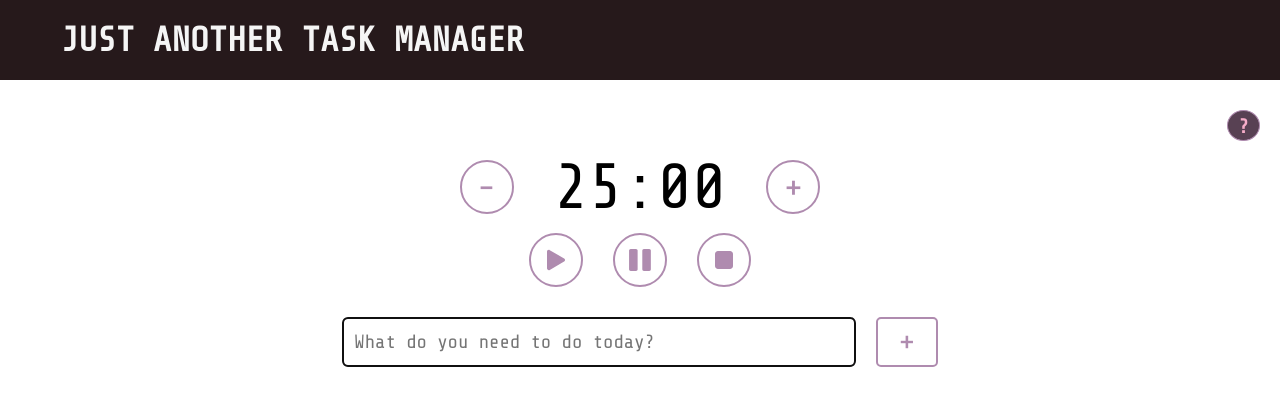
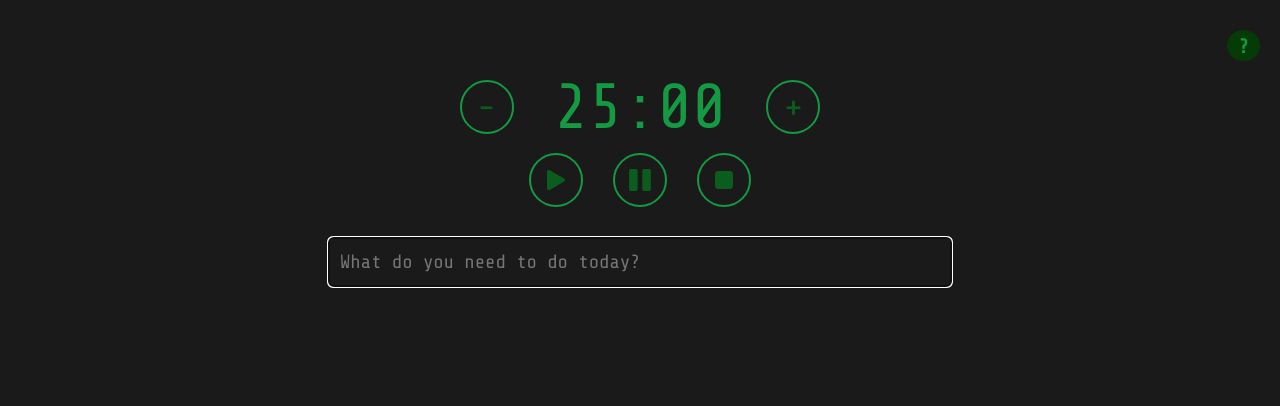
Before and after one commit to VictorGom3s/JustAnotherTaskManager, a React (Create React App) app: page / in a window 1280 px wide. Shown: the top 406 px of the page. Built offline with nearby package versions, Linux system fonts and the light colour scheme.

Commit message:
Fixing bugs and a visual overhaul

```diff
--- a/src/App.js
+++ b/src/App.js
@@ -1,10 +1,10 @@
 import React, { useState, useEffect, useCallback } from "react";
 import swal from "sweetalert";
 
-import Header from "./components/header/Header";
 import TaskInput from "./components/taskInput/TaskInput";
 import TaskList from "./components/taskList/TaskList";
 import Pomodoro from "./components/pomodoro/Pomodoro";
+import Footer from "./components/footer/Footer";
 
 import db from "./config/db";
 
@@ -61,8 +61,7 @@ function App() {
   };
 
   return (
-    <div>
-      <Header></Header>
+    <>
       <Pomodoro />
       <TaskInput onTaskInputChange={handleTaskInputSubmit} />
       <TaskList
@@ -71,7 +70,8 @@ function App() {
         onTaskComplete={handleTaskComplete}
         onTaskEdit={handleTaskEdit}
       />
-    </div>
+      {/* <Footer></Footer> */}
+    </>
   );
 }
 
--- /dev/null
+++ b/src/components/footer/Footer.js
@@ -0,0 +1,15 @@
+import React from "react";
+import "./Footer.scss";
+
+const Footer = () => {
+  return (
+    <footer>
+      <p>
+        Desenvolvido por{" "}
+        <a href="https://github.com/VictorGom3s">@VictorGom3s</a>
+      </p>
+    </footer>
+  );
+};
+
+export default Footer;
--- /dev/null
+++ b/src/components/footer/Footer.scss
@@ -0,0 +1,27 @@
+@import "../../public/colors.scss";
+
+footer {
+  display: flex;
+  width: 100%;
+  border-top: 1px solid $mainColor;
+  margin-top: 30px;
+  margin-bottom: -500px;
+  // position: absolute;
+  // bottom: 0;
+  height: 50px;
+  font-size: 0.9rem;
+  color: white;
+  justify-content: flex-end;
+  align-items: center;
+  p {
+    margin: 0 30px;
+    a {
+      color: $mainColor;
+      text-decoration: none;
+      &:hover {
+        color: $secondaryColor;
+        text-decoration: underline;
+      }
+    }
+  }
+}
--- a/src/components/pomodoro/Controls.js
+++ b/src/components/pomodoro/Controls.js
@@ -8,13 +8,13 @@ const Controls = ({ startTimer, pauseTimer, resetTimer }) => {
   return (
     <div className="controls">
       <button onClick={startTimer} className="btn-start btnMedia">
-        <Play width={36} height={36} fill={"#af8baf"} />
+        <Play width={36} height={36} fill={"#0B5D1E"} />
       </button>
       <button onClick={pauseTimer} className="btnMedia">
-        <Pause width={28} height={28} fill={"#af8baf"} />
+        <Pause width={28} height={28} fill={"#0B5D1E"} />
       </button>
       <button onClick={resetTimer} className="btnMedia">
-        <Stop width={36} height={36} fill={"#af8baf"} />
+        <Stop width={36} height={36} fill={"#0B5D1E"} />
       </button>
     </div>
   );
--- a/src/components/pomodoro/Pomodoro.js
+++ b/src/components/pomodoro/Pomodoro.js
@@ -1,4 +1,4 @@
-import React, { useState, useEffect, useCallback, useReducer } from "react";
+import React, { useState, useEffect, useReducer } from "react";
 import Clock from "./Clock";
 import Controls from "./Controls";
 
--- a/src/components/pomodoro/Pomodoro.scss
+++ b/src/components/pomodoro/Pomodoro.scss
@@ -13,7 +13,7 @@
   }
   .btnMedia {
     background: none;
-    border: 2px solid $secondaryColor;
+    border: 2px solid $mainColor;
     color: $secondaryColor;
     border-radius: 100%;
     width: 54px;
@@ -24,12 +24,12 @@
     align-items: center;
     transition: 0.2s;
     &:hover {
+      border: 2px solid $secondaryColor;
+      color: $secondaryColor;
+    }
+    &:disabled {
       border: 2px solid $auxColor;
       color: $auxColor;
-    }
-    &:disabled {
-      border: 2px solid lightGray;
-      color: lightGray;
     }
   }
   .clock {
@@ -38,6 +38,7 @@
     align-items: center;
     margin: 10px auto;
     font-size: 4rem;
+    color: $mainColor;
     button {
       margin: 0 40px;
       font-size: 2.25rem;
@@ -61,11 +62,11 @@
     margin: 0 20px;
     padding: 1px 10px;
     background-color: $auxColor;
-    border: 1px solid $secondaryColor;
+    border: 1px solid $auxColor;
     border-radius: 100%;
     transition: 0.2s;
     &:hover {
-      background-color: $secondaryColor;
+      border-color: $secondaryColor;
     }
   }
 }
--- a/src/components/taskInput/TaskInput.js
+++ b/src/components/taskInput/TaskInput.js
@@ -8,7 +8,7 @@ const splitTaskAndPriority = (task) => {
   if (end === -1) end = task.length;
 
   const priority = task.slice(start, end);
-  const newTask = task.replace(priority, "");
+  const newTask = task.replace(priority, "").replace("  ", " ");
 
   return [newTask, priority.replace("@", "")];
 };
@@ -19,11 +19,14 @@ const TaskInput = ({ onTaskInputChange }) => {
   const handleEnterPress = (e) => {
     if (e.keyCode === 13 && e.shiftKey === false && task) {
       if (task.includes("@")) {
-        var [newTask, priority] = splitTaskAndPriority(task);
+        const [newTask, priority] = splitTaskAndPriority(task);
         setTask(newTask);
+        onTaskInputChange(newTask, priority);
+        setTask("");
+      } else {
+        onTaskInputChange(task, null);
+        setTask("");
       }
-      onTaskInputChange(task, priority);
-      setTask("");
     }
   };
 
@@ -38,7 +41,7 @@ const TaskInput = ({ onTaskInputChange }) => {
         placeholder="What do you need to do today?"
         name="taskTitle"
       ></input>
-      <button
+      {/* <button
         type="button"
         onClick={() => {
           if (task) {
@@ -48,7 +51,7 @@ const TaskInput = ({ onTaskInputChange }) => {
         }}
       >
         +
-      </button>
+      </button> */}
     </div>
   );
 };
--- a/src/components/taskInput/TaskInput.scss
+++ b/src/components/taskInput/TaskInput.scss
@@ -3,20 +3,21 @@
 .taskInput {
   margin: 30px auto;
   height: 50px;
-  max-width: 700px;
+  max-width: 600px;
   display: flex;
   justify-content: center;
   padding: 0 10px;
   input {
-    margin-right: 10px;
-    min-width: 70%;
+    min-width: 100%;
     transition: 0.1s;
     border: 1.5px solid $secondaryColor;
+    background-color: $backgroundColor;
+    color: $mainColor;
     border-radius: 5px;
     padding: 10px;
     &:focus {
-      color: $auxColor;
-      border: 2px solid $auxColor;
+      color: $mainColor;
+      border: 2px solid $mainColor;
       cursor: pointer;
     }
   }
--- a/src/components/taskList/TaskList.scss
+++ b/src/components/taskList/TaskList.scss
@@ -6,7 +6,9 @@
   padding: 0 20px;
   display: flex;
   justify-content: flex-start;
+
   ul {
+    flex: 1;
     width: 100%;
     margin: 0;
     padding: 0;
@@ -16,6 +18,7 @@
       display: flex;
       justify-content: space-between;
       align-items: center;
+      color: $mainColor;
     }
   }
 
@@ -27,12 +30,12 @@
     padding: 0 30px;
     flex-grow: 1;
     font-size: 1.2rem;
-    color: #2c2c2c;
+    color: $mainColor;
   }
 
   .label {
     padding: 1px 10px;
-    color: #2c2c2c;
+    color: $secondaryColor;
     font-weight: bold;
     margin: 0 10px;
   }
@@ -47,7 +50,7 @@
     border: 1px solid #e5d145;
     padding: 1px 10px;
     background-color: #e5d145;
-    color: white;
+    color: black;
   }
   .priority-high {
     border: 1px solid #e59f45;
@@ -104,3 +107,7 @@
     color: white;
   }
 }
+
+input[type="checkbox"] {
+  background-color: red;
+}
--- a/src/public/colors.scss
+++ b/src/public/colors.scss
@@ -1,7 +1,7 @@
-$backgroundColor: #26191b;
-$mainColor: #f6acc8;
-$secondaryColor: #af8baf;
-$auxColor: #584153;
+$backgroundColor: #1a1a1a;
+$mainColor: #139a43;
+$secondaryColor: #0b5d1e;
+$auxColor: #053b06;
 
 $dangerColor: #c70039;
 $dangerColorHover: #900c3f;
--- a/src/public/reset.scss
+++ b/src/public/reset.scss
@@ -1,4 +1,7 @@
+@import "colors.scss";
+
 html {
+  height: 100%;
   box-sizing: border-box;
   body,
   h1 {
@@ -6,3 +9,12 @@ html {
     padding: 0;
   }
 }
+
+body {
+  height: 100%;
+  background-color: $backgroundColor;
+}
+
+.root {
+  height: 100%;
+}
```
